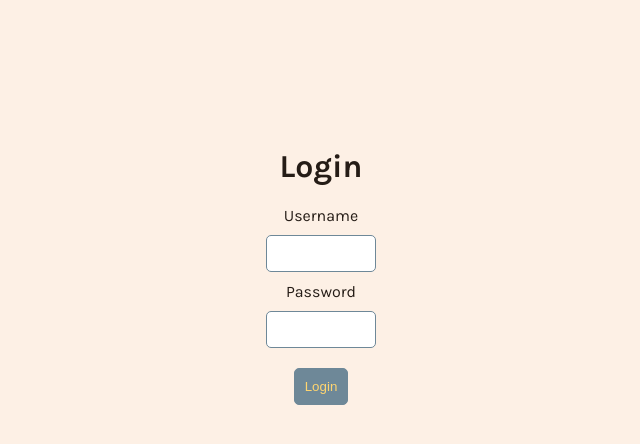
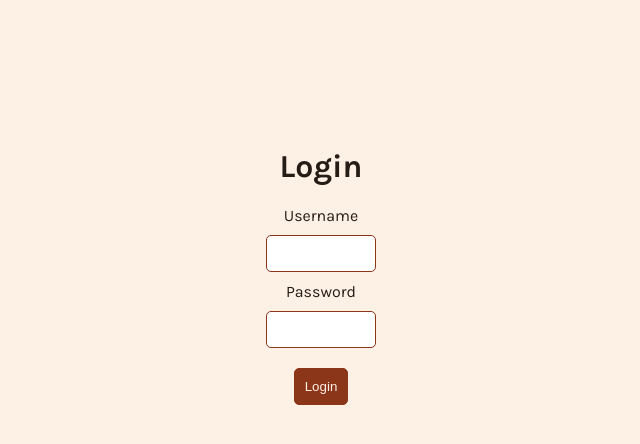
Before and after one commit to kelly1040/cafe, a React (Create React App) app in the folder frontend/: page /login in a window 1280 px wide. Shown: the top 444 px of the page, without its empty margins (319-959 px from the left). Built offline with nearby package versions, Linux system fonts and the light colour scheme.

Commit message:
Updated button style and naming

```diff
--- a/frontend/src/css/forms.css
+++ b/frontend/src/css/forms.css
@@ -22,7 +22,7 @@ input {
     padding: 10px;
     margin: 10px;
     border-radius: 5px;
-    border: 1px solid #6e8898;
+    border: 1px solid #8B3519;
     width: 80%;
 }
 
--- a/frontend/src/css/index.css
+++ b/frontend/src/css/index.css
@@ -18,9 +18,9 @@ button {
   padding: 10px;
   margin: 10px;
   border-radius: 5px;
-  background-color: #6e8898;
-  color: #FFD570;
-  border: 1px solid #6e8898;
+  background-color: #8B3519;
+  color: #FDF0E5;
+  border: 1px solid #8B3519;
   cursor: pointer;
 }
 
--- a/frontend/src/css/login.css
+++ b/frontend/src/css/login.css
@@ -11,7 +11,7 @@
   padding: 10px;
   margin: 10px;
   border-radius: 5px;
-  border: 1px solid #6e8898;
+  border: 1px solid #8B3519;
   width: 40%;
 }
 
@@ -22,6 +22,7 @@ input {
   display: flex;
   flex-direction: column;
   align-items: center;
+
 }
 
 @media (max-width: 600px) {
--- a/frontend/src/css/nav.css
+++ b/frontend/src/css/nav.css
@@ -25,7 +25,7 @@
 .logout {
   font-size: 20px;
   font-weight: 400;
-  color: #FFD570;
+  color: #FDF0E5;
 }
 
 .nav-elements {
@@ -41,7 +41,7 @@
 a {
   font-size: 20px;
   font-weight: 400;
-  color: #2f234f;
+  color: #251C16;
   text-decoration: none;
 }
 
--- a/frontend/src/pages/addProduct.jsx
+++ b/frontend/src/pages/addProduct.jsx
@@ -114,7 +114,7 @@ export default function AddProduct() {
             <div key={index} className="form-group">
               <label htmlFor={field.name}>{field.label}</label>
               <input
-                typeof={field.type}
+                type={field.type}
                 name={field.name}
                 value={values[field.name]}
                 min={field.min}
--- a/frontend/src/pages/products.jsx
+++ b/frontend/src/pages/products.jsx
@@ -77,11 +77,9 @@ const EditCell = ({ row, table, updateProduct }) => {
   };
 
   return meta?.editedRows[row.id] ? (
-    <>
       <button onClick={setEditedRows} name="done">
-        Done
+        Save
       </button>
-    </>
   ) : (
     <button
       onClick={() => meta?.setEditedRows((old) => ({ ...old, [row.id]: true }))}
--- a/frontend/src/utility/editCell.jsx
+++ b/frontend/src/utility/editCell.jsx
@@ -34,7 +34,7 @@ export const EditCell = ({
   return meta?.editedRows[row.id] ? (
     <>
       <button onClick={setEditedRows} name="done">
-        Done
+        Save
       </button>
     </>
   ) : (
```
Also changed, not shown: 1 other file (tests, documents, lock files or other folders).
